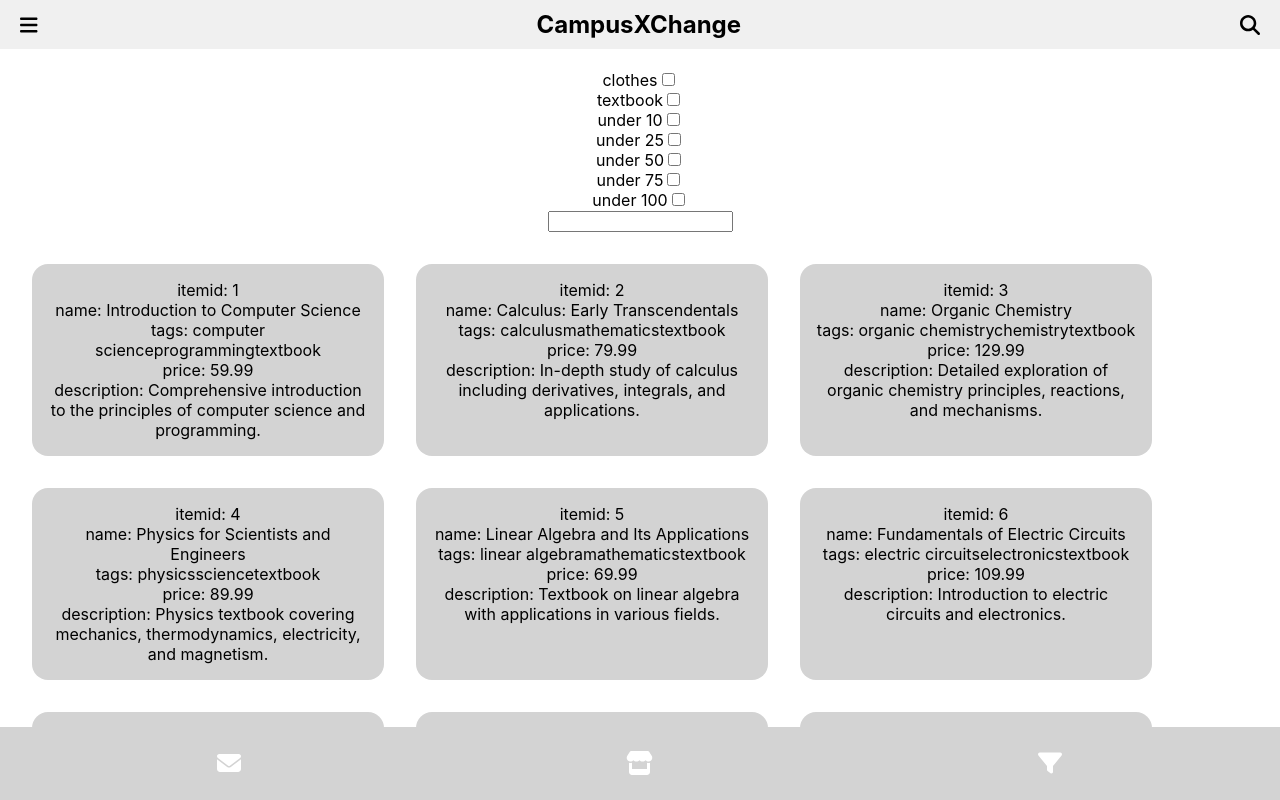
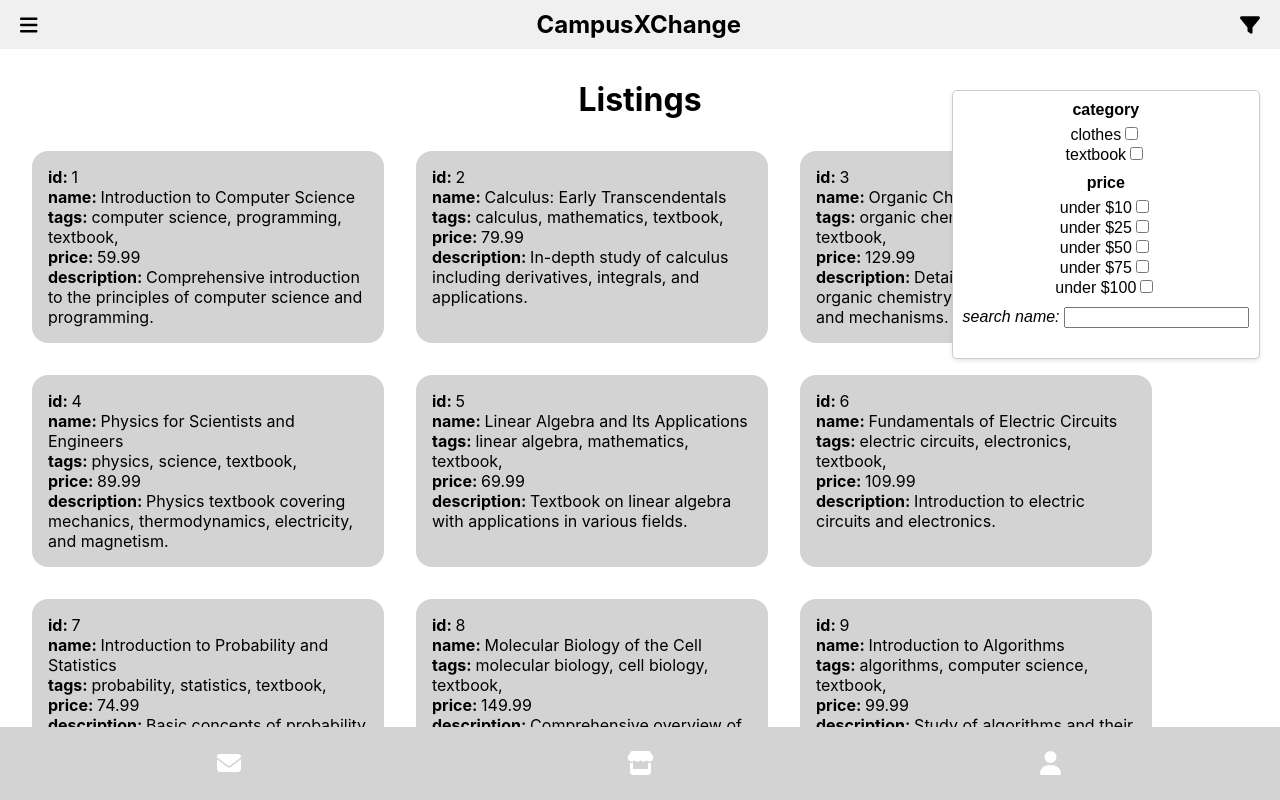
Before and after one commit to 394-s24/CampusXChange, a React (Vite) app: page / in a window 1280 px wide. Both pictures are taken after a click on the element 1250 px from the left and 24 px from the top of the page. Shown: the top 800 px of the page. Built offline with nearby package versions, Linux system fonts and the light colour scheme.

Commit message:
made search non case-sensitive, added filtering button functionality, formatting

```diff
--- a/src/App.css
+++ b/src/App.css
@@ -15,16 +15,17 @@
   z-index: 1000;
 }
 
-.search-icon {
+.filter-icon {
   margin-right: 40px;
 }
 
 .content {
-  margin-top: 70px;
   position: relative;
+  margin-top: 60px;
+  margin-bottom: 80px;
 }
 
-.menu-icon, .search-icon {
+.menu-icon, .search-icon, .filter-icon {
   cursor: pointer;
 }
 
@@ -35,6 +36,40 @@
 .logo-text {
   font-weight: bold;
   font-size: 1.5rem;
+}
+
+.listings {
+  font-weight: bold;
+  font-size: 2rem;
+  text-align: center;
+  margin-left: 40px;
+  margin-top: 80px;
+  margin-right: 40px;
+}
+
+.filters-wrapper {
+  position: absolute;
+  top: 10px;
+  right: 20px;
+  background-color: #ffffff;
+  border: 1px solid #ccc;
+  border-radius: 5px;
+  padding: 10px;
+  box-shadow: 0px 2px 4px rgba(0, 0, 0, 0.1);
+  font-family: 'Arial', sans-serif;
+}
+
+.filter-group {
+  margin-bottom: 10px;
+}
+
+.filter-group b {
+  display: block;
+  margin-bottom: 5px;
+}
+
+.search-bar {
+  margin-bottom: 20px;
 }
 
 .items-wrapper {
@@ -51,6 +86,8 @@
   padding: 1rem;
   margin: 1rem;
   width: 20rem;
+
+  text-align: left;
 }
 
 .footer {
--- a/src/App.jsx
+++ b/src/App.jsx
@@ -1,7 +1,7 @@
 import { useState, useEffect } from 'react';
 import logo from './logo.svg';
 import { FontAwesomeIcon } from '@fortawesome/react-fontawesome'
-import { faBars, faSearch, faEnvelope, faStore, faFilter, faLessThan } from '@fortawesome/free-solid-svg-icons';
+import { faBars, faSearch, faEnvelope, faStore, faFilter, faUser } from '@fortawesome/free-solid-svg-icons';
 import './App.css';
 import data from './fakedata.json';
 import PriceFilter from './components/PriceFilter';
@@ -13,6 +13,7 @@ const App = () => {
   const [activePriceFilter, setActivePriceFilter] = useState(Infinity);
   const [activeTags, setActiveTags] = useState([]);
   const [searchValue, setSearchValue] = useState("");
+  const [showFilters, setShowFilters] = useState(false);
 
   const filterprices = [10, 25, 50, 75, 100];
 
@@ -30,10 +31,9 @@ const App = () => {
 
       filtered = temp;
     }
-
-
     if (searchValue.length > 0) {
-      filtered = filtered.filter(item => item.name.includes(searchValue))
+      // non case-sensitive
+      filtered = filtered.filter(item => item.name.toLowerCase().includes(searchValue.toLowerCase()))
     }
 
     setFilteredItems(filtered);
@@ -42,25 +42,17 @@ const App = () => {
   const itemslist = filteredItems.map(item => {
     return (
       <div className='item-wrapper'>
-        <div>itemid: {item.itemid}</div>
-        <div>name: {item.name}</div>
-        <div>tags: {item.tags}</div>
-        <div>price: {item.price}</div>
-        <div>description: {item.description}</div>
+        <div><b>id: </b>{item.itemid}</div>
+        <div><b>name: </b>{item.name}</div>
+        <div><b>tags: </b>{item.tags.map(tag => <span key={tag}>{tag}, </span>)}</div>
+        <div><b>price: </b>{item.price}</div>
+        <div><b>description: </b>{item.description}</div>
       </div>
     )
   });
 
-
-  const handleSearch = () => {
-    setSearchValue(searchValue);
-    if (searchValue.length >= 1) {
-
-
-      setActiveTags(activeTags.filter(tag => tag !== value));
-      } else {
-        setActiveTags([...activeTags, value]);
-      }
+  const handleToggleFilters = () => {
+    setShowFilters(!showFilters);
   }
 
   return (
@@ -72,24 +64,33 @@ const App = () => {
         <div className="logo-text">
           CampusXChange
         </div>
-        <div className="search-icon">
-          <FontAwesomeIcon icon={faSearch} size="lg" />
+        <div className="filter-icon" onClick={handleToggleFilters}>
+          <FontAwesomeIcon icon={faFilter} size="lg" />
         </div>
       </div>
       <div className="content">
+        <div className="listings">
+          <text>Listings</text>
+        </div>
+        {showFilters && (
           <div className="filters-wrapper">
             <div id="tag-filters" className="filter-group">
+              <b>category</b>
               <TagFilter text="clothes" value="clothes" activeTags={activeTags} setActiveTags={setActiveTags} />
               <TagFilter text="textbook" value="textbook" activeTags={activeTags} setActiveTags={setActiveTags} />
             </div>
 
             <div id="price-filters" className="filter-group">
-            {filterprices.map(price => <PriceFilter text={`under ${price}`} activeFilter={activePriceFilter} setFilter={setActivePriceFilter} min={0} max={price} />)}
+              <b>price</b>
+              {filterprices.map(price => <PriceFilter text={`under $${price}`} activeFilter={activePriceFilter} setFilter={setActivePriceFilter} min={0} max={price} />)}
+            </div>
+
+            <div className="search-bar">
+              <i>search name: </i>
+              <input name="" onChange={(event) => setSearchValue(event.target.value)}/>
             </div>
           </div>
-        <div className="search-bar">
-          <input name="" onChange={(event) => setSearchValue(event.target.value)}/>
-        </div>
+        )}
         <div className="items-wrapper">
           {itemslist}
         </div>
@@ -99,7 +100,7 @@ const App = () => {
           <div className="footer-icons">
             <a href="/messages"><FontAwesomeIcon icon={faEnvelope} /></a>
             <a href="/marketplace"><FontAwesomeIcon icon={faStore} /></a>
-            <a href="/filter"><FontAwesomeIcon icon={faFilter} /></a>
+            <a href="/user"><FontAwesomeIcon icon={faUser} /></a>
           </div>
         </footer>
       </div>
--- a/src/fakedata.json
+++ b/src/fakedata.json
@@ -145,5 +145,12 @@
         "price": 25.99,
         "description": "Plain orange t-shirt for casual wear.",
         "tags": ["clothes"]
-      }
+    },
+    {
+        "itemid": 22,
+        "name": "Blue Sundress",
+        "price": 22.99,
+        "description": "Puff-sleeved blue minidress for the summer.",
+        "tags": ["clothes"]
+    }
   ]
```
Lines whose indentation alone changed are shown as unchanged.
